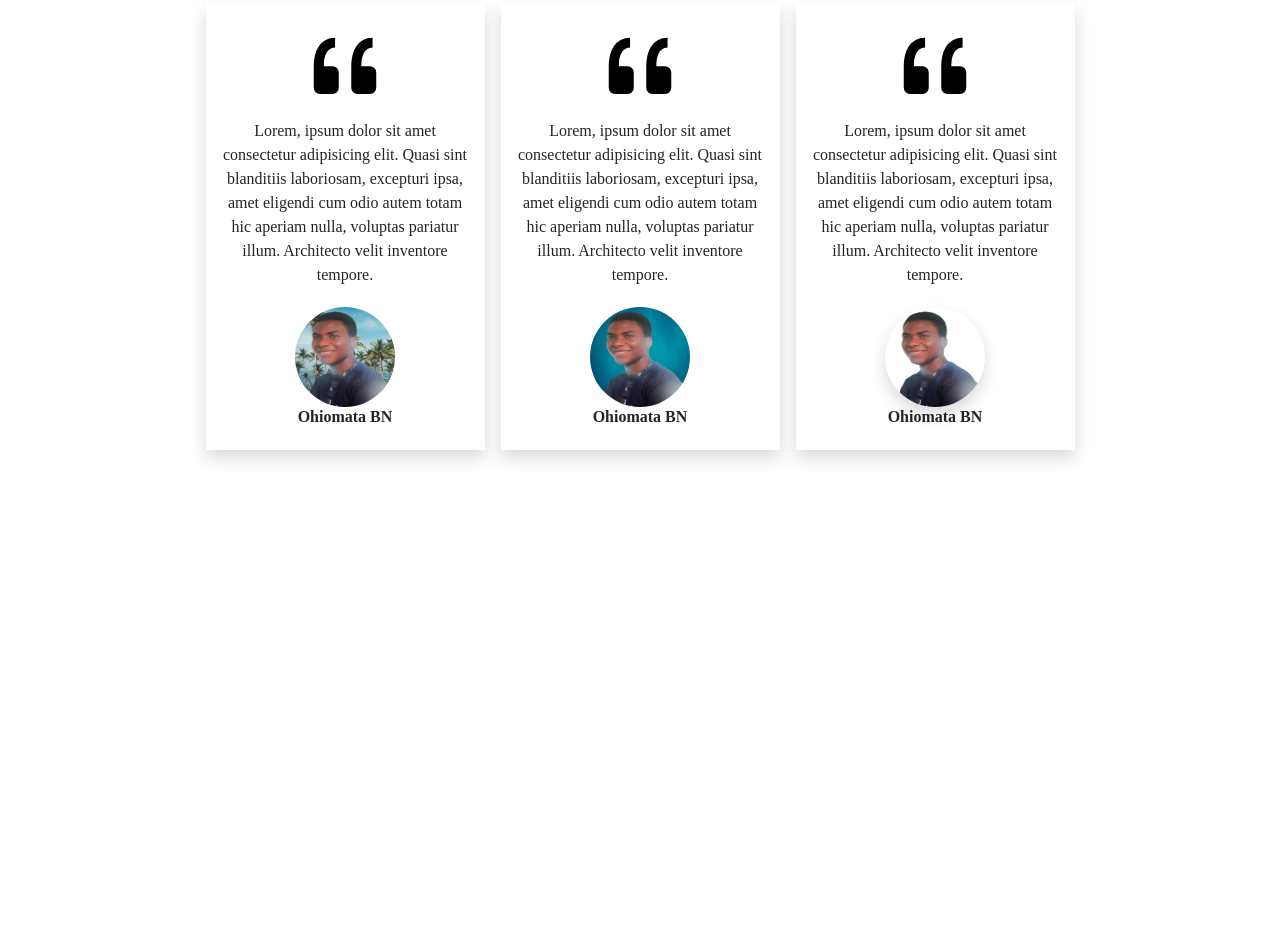
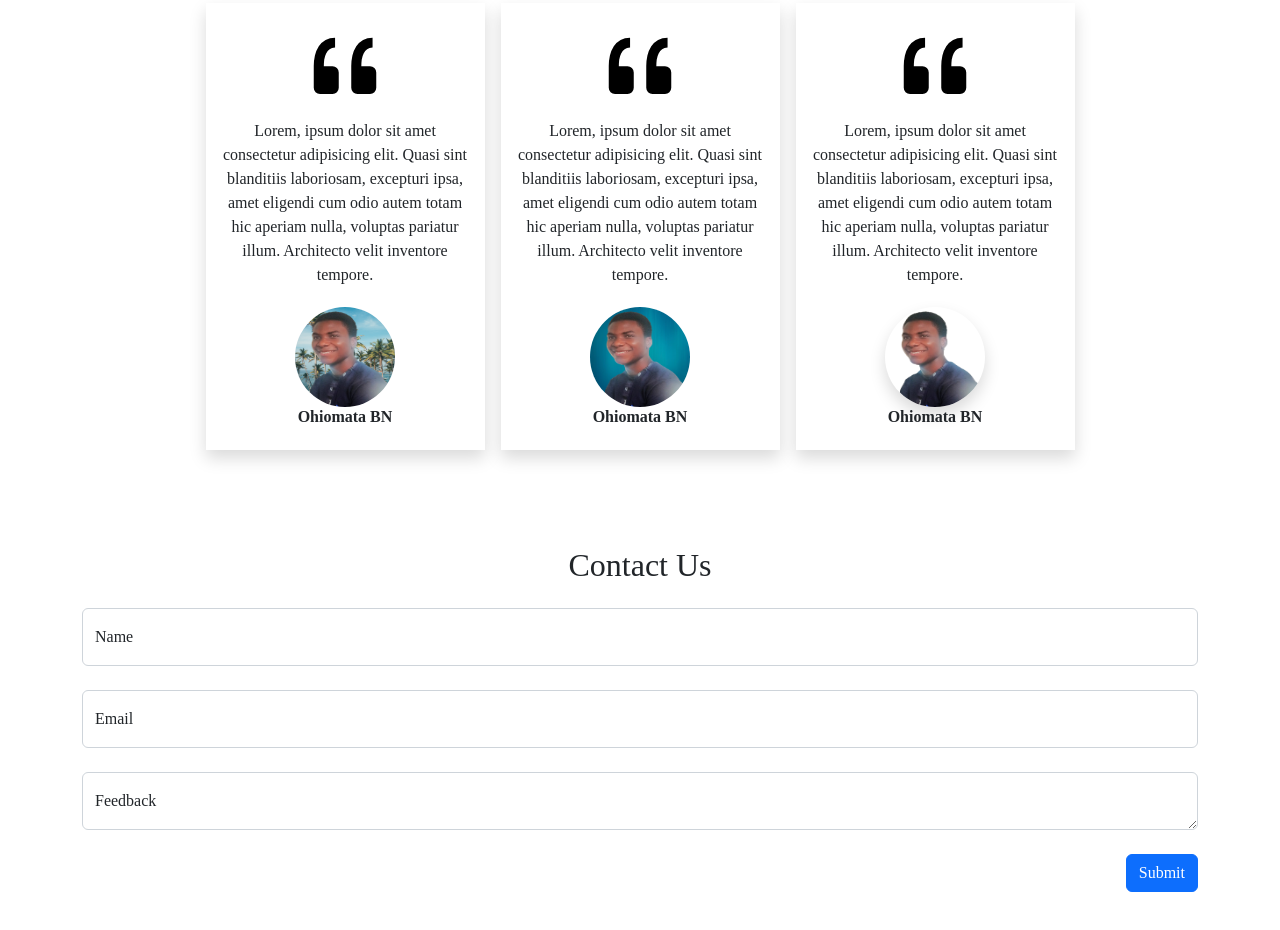
Before and after one commit to Ohiomatabn/Nivea, a plain HTML site: page index.html in a window 1280 px wide. Shown: the part 2457-3387 px from the top of the page. Before the commit the page ends 2931 px from the top, so only its background shows below. Drawn offline with Linux system fonts and the light colour scheme.

Commit message:
Create and style the contact section

```diff
--- a/index.html
+++ b/index.html
@@ -457,6 +457,61 @@
           </div>
         </div>
       </div>
+
+      <!--contact section-->
+      <section class="contact my-5">
+        <div class="container">
+          <div class="row">
+            <div class="col-12 my-4">
+              <h2 class="mb-4 text-center">Contact Us</h2>
+              <form action="">
+                <div class="form-floating mb-4">
+                  <input
+                    type="name"
+                    name="name"
+                    id="name"
+                    class="form-control"
+                    placeholder="Name"
+                    required
+                  />
+                  <label for="Name">Name</label>
+                </div>
+
+                <div class="form-floating mb-4">
+                  <input
+                    type="email"
+                    name="email"
+                    id="email"
+                    class="form-control"
+                    placeholder="Email"
+                    required
+                  />
+                  <label for="email">Email</label>
+                </div>
+
+                <div class="form-floating mb-4">
+                  <textarea
+                    name="message"
+                    id="message"
+                    class="form-control"
+                    placeholder="Messages"
+                    required
+                  ></textarea>
+                  <label for="email">Feedback</label>
+                </div>
+
+                <button
+                  type="submit"
+                  class="btn btn-primary"
+                  style="float: right"
+                >
+                  Submit
+                </button>
+              </form>
+            </div>
+          </div>
+        </div>
+      </section>
     </main>
 
     <script src="JavaScript/bootstrap.bundle.min.js"></script>
```
